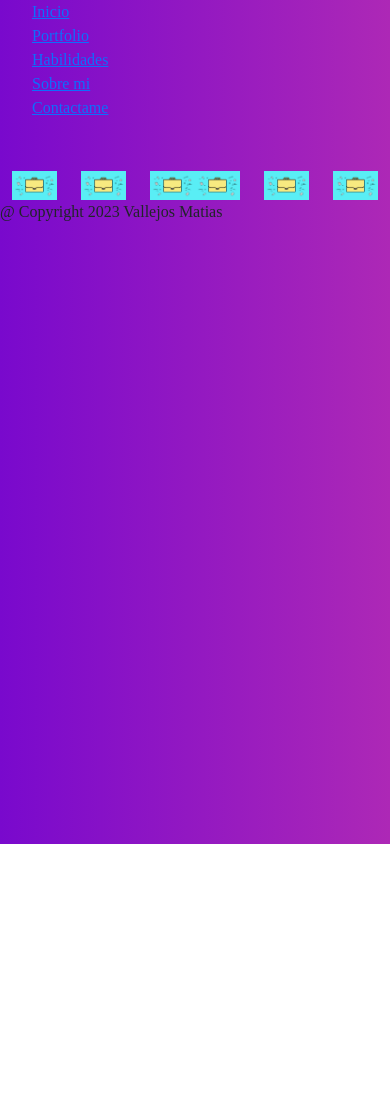
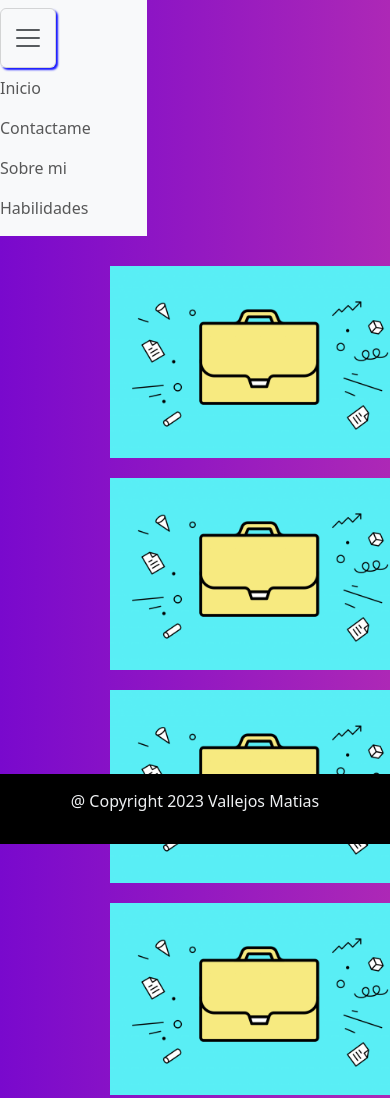
Before and after one commit to Matiason16/PF-MatiasVallejos, a website: page pages/portfolio.html in a window 390 px wide. Shown: the top 1098 px of the page. Before the commit the page ends 844 px from the top, so only its background shows below. Drawn offline with nearby package versions, Linux system fonts and the light colour scheme; files that its build step writes are made by us from their sources.

Commit message:
Index terminado

```diff
--- a/pages/portfolio.html
+++ b/pages/portfolio.html
@@ -4,52 +4,53 @@
     <meta charset="UTF-8">
     <meta name="viewport" content="width=device-width, initial-scale=1.0">
     <title>Portfolio</title>
-    <link rel="stylesheet" href="../estilo/estilo.css">
+    <link rel="stylesheet" href="../css/estilo.css">
     <link rel="shortcut icon" href="../multi/favicon1.ico" type="image/x-icon">
     <link href="https://cdn.jsdelivr.net/npm/bootstrap@5.3.2/dist/css/bootstrap.min.css" rel="stylesheet" integrity="sha384-T3c6CoIi6uLrA9TneNEoa7RxnatzjcDSCmG1MXxSR1GAsXEV/Dwwykc2MPK8M2HN" crossorigin="anonymous">
     <script src="https://cdn.jsdelivr.net/npm/bootstrap@5.3.2/dist/js/bootstrap.bundle.min.js" integrity="sha384-C6RzsynM9kWDrMNeT87bh95OGNyZPhcTNXj1NW7RuBCsyN/o0jlpcV8Qyq46cDfL" crossorigin="anonymous"></script>
 </head>
-<body>
+
+
+<body >
   <header>
-  <div id="navegador">
-      <nav>
-          <ul>
-          <li><a href="index.html">Inicio</a></li>
-          <li><a href="portfolio.html">Portfolio</a></li>
-          <li><a href="habilidades.html">Habilidades</a></li>
-          <li><a href="sobremi.html">Sobre mi</a></li>
-          <li><a href="contactame.html">Contactame</a></li>
+      <nav class="navbar navbar-expand-sm navbar-light bg-light">
+        <button class="navbar-toggler" type="button" data-bs-toggle="collapse" data-bs-target="#opciones">
+          <span class="navbar-toggler-icon"></span>
+        </button>
+
+        <!-- enlaces -->
+        <div class="collapse navbar-collapse" id="opciones">
+          <ul class="navbar-nav">
+            <li class="nav-item">
+              <a class="nav-link" href="index.html">Inicio</a>
+            </li>
+            <li class="nav-item">
+              <a class="nav-link" href="contactame.html">Contactame</a>
+            </li>
+            <li class="nav-item">
+              <a class="nav-link" href="sobremi.html">Sobre mi</a>
+            </li>
+            <li class="nav-item">
+              <a class="nav-link" href="habilidades.html">Habilidades</a>
+            </li>
           </ul>
-  </div>
+        </div>
       </nav>
+
 </header>
 
+
 <div class="container">
-  <div class="row">
-    <div class="col">
-      <img src="../img/portfolio.png"  class="img-fluid">
+<div class="row">
+  <div class="col-6 col-sm-4 col" ><img src="../img/portfolio.png" width="300px""></div>
+  <div class="col-6 col-sm-4 col" ><img src="../img/portfolio.png" width="300px""></div>
 
-    </div>
-    <div class="col">
-      <img src="../img/portfolio.png"  class="img-fluid">
-    </div>
-    <div class="col">
-      <img src="../img/portfolio.png"  class="img-fluid">
-    </div>
-  </div>
-  <div class="row">
-    <div class="col">
-      <img src="../img/portfolio.png"  class="img-fluid">
+  <!-- Force next columns to break to new line at md breakpoint and up -->
+  <div class="w-100 d-none d-md-block"></div>
 
-    </div>
-    <div class="col">
-      <img src="../img/portfolio.png"  class="img-fluid">
-    </div>
-    <div class="col">
-      <img src="../img/portfolio.png" class="img-fluid">
-    </div>
-  </div>
-
+  <div class="col-6 col-sm-4 col" ><img src="../img/portfolio.png" width="300px""></div>
+  <div class="col-6 col-sm-4 col"><img src="../img/portfolio.png" width="300px""></div>
+</div>
 </div>
 
 </body>
--- a/scss/_index.scss
+++ b/scss/_index.scss
@@ -1,16 +1,13 @@
 $color-principal: #F3F9D2;
-$color-secundario: rgb(144, 19, 148);
+$color-secundario: rgb(247, 0, 255);
+$negro: #000000;
 
 
 
-body{
-  background: rgb(8,170,29);
-background: linear-gradient(90deg, rgba(8,170,29,1) 0%, rgba(245,22,199,1) 0%, rgba(121,9,205,1) 0%, rgba(173,40,182,1) 100%, rgba(115,37,98,1) 100%, rgba(25,233,164,1) 100%);
-}
 
 h1, h3{
   text-align: center;
-  color: #000000;
+  color:$negro;
 }
 
 .padding{
@@ -18,10 +15,10 @@ h1, h3{
 }
 
 .matias{
-  color: orange;
+  color: white;
 }
 
-.container{
+.contenedor{
   display: flex;
   justify-content: center;
   align-items: center;
@@ -29,21 +26,21 @@ h1, h3{
 }
 
 button{
-  background-color:#FEFEFF;
-  color:#1C1C1C;
+  background-color:$color-secundario;
+  color:$negro;
   border:none;
   height:60px;
   font-size:6 0px;
   padding: 0 2em;
   cursor: pointer;
-  border: 1px black solid;
   font-weight: bold;
+  box-shadow: 2px 2px 2px rgb(24, 24, 255);
+border: 1px black solid;
 }
 button:hover{
-  background-color: $color-secundario;
-  border: 1px black solid ;
+  background-color: $negro;
   transition: all 0.8s;
-  color: black;
+  color: white;
   cursor: pointer;
 }
 
@@ -58,11 +55,11 @@ button:hover{
 
 .icon i{
   margin: 30px;
-  color: black;
+  color: white;
 }
 
 .icon i:hover{
-  color: $color-secundario;
+  color: $negro;
 }
 
 ul{
--- /dev/null
+++ b/scss/_navbar.scss
@@ -0,0 +1,8 @@
+#opciones{
+    display: flex;
+}
+
+nav{
+    float: left;
+
+}
--- /dev/null
+++ b/scss/_portfolio.scss
@@ -0,0 +1,18 @@
+.container{
+   display: flex;
+   padding-top: 30px;
+}
+
+.row{
+    justify-content: center;
+    align-items: center;
+}
+
+.col{
+    margin: 20px;
+}
+
+img:hover{
+    filter: grayscale(80%);
+    cursor: pointer;
+}
--- a/scss/estilo.scss
+++ b/scss/estilo.scss
@@ -1,11 +1,13 @@
 //Use
 @use 'index';
-
-
+@use 'navbar';
+@use 'portfolio';
 
 //Variables
-$color-principal: #F3F9D2;
-$color-secundario: #CBEAA6;
+$color-principal: #ffffff;
+$color-secundario: rgb(247, 0, 255);
+$negro: #000000;
+
 
 
 
@@ -13,5 +15,21 @@ $color-secundario: #CBEAA6;
 * {
     margin:0;
     padding: 0;
-    font-family: Hedvig Letters Sans;
+     box-sizing: border-box;
 }
+
+body{
+  background: rgb(8,170,29);
+background: linear-gradient(90deg, rgba(8,170,29,1) 0%, rgba(245,22,199,1) 0%, rgba(121,9,205,1) 0%, rgba(173,40,182,1) 100%, rgba(115,37,98,1) 100%, rgba(25,233,164,1) 100%);
+}
+
+
+footer{
+  background-color: $negro;
+  padding: 15px;
+  text-align: center;
+  position: absolute;
+  bottom: 0;
+  width: 100%;
+  color: #EEF0F2;
+}
```
Also changed, not shown: pages/contactame.html (+1 -1 lines), pages/habilidades.html (+20 -0 lines), pages/index.html (+1 -1 lines), pages/sobremi.html (+1 -1 lines), css/estilo.css, scss/_contactame.scss (added), 1 other file.
